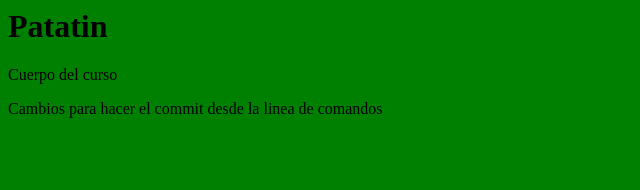
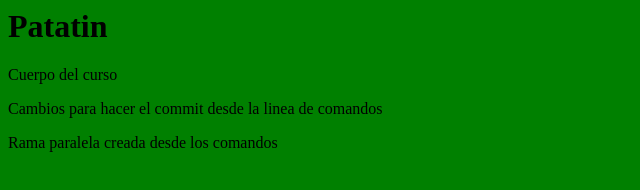
Before and after one commit to arturodefer/arturodefer.github.io, a plain HTML site: page src/index.html in a window 1280 px wide. Shown: the whole page, without its empty margins (0-640 px from the left). Drawn offline with Linux system fonts and the light colour scheme.

Commit message:
nueva linea de la linea en paralelo creada desde la consola

```diff
--- a/src/index.html
+++ b/src/index.html
@@ -7,5 +7,6 @@
     <h1>Patatin</h1>
     <p>Cuerpo del curso</p>
     <p>Cambios para hacer el commit desde la linea de comandos</p>
+    <p>Rama paralela creada desde los comandos</p>
   </body>
 </html>
```
